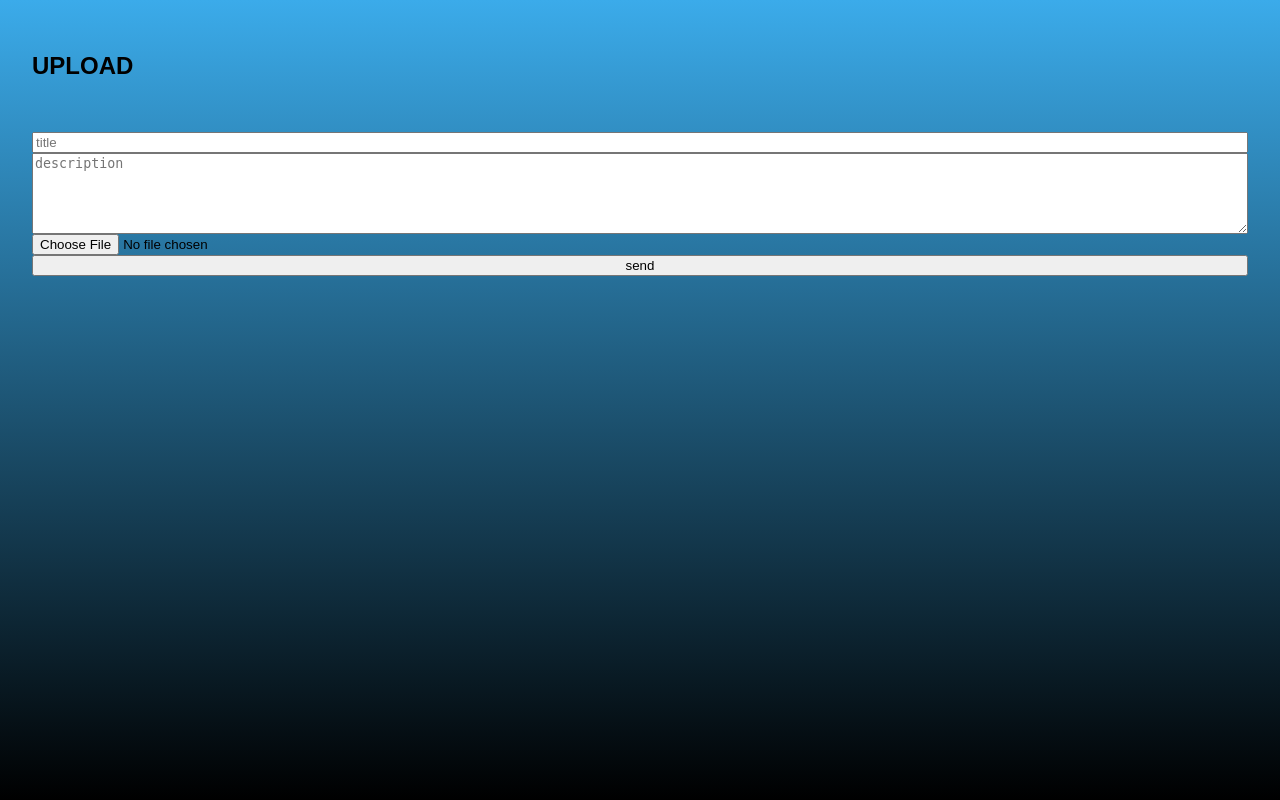
After one commit to Fifif17/wdpai, a PHP site: page /includes/views/addProject.php in a window 1280 px wide. The commit adds this page. Run offline with PHP 8.4, Linux system fonts and the light colour scheme.

Commit message:
added basic file upload form

```diff
--- a/Routing.php
+++ b/Routing.php
@@ -2,6 +2,7 @@
 
 require_once 'src/controllers/DefaultController.php';
 require_once 'src/controllers/SecurityController.php';
+require_once 'src/controllers/ProjectController.php';
 
 class Routing {
     public static $routes;
--- /dev/null
+++ b/includes/css/projects.css
@@ -0,0 +1,18 @@
+section {
+    display: grid;
+    grid-template-columns: repeat(3, 1fr);
+    grid-gap: 2em;
+    padding: 2em;
+    overflow: auto;
+}
+
+section.projectForm {
+    display: flex;
+    flex-direction: column;
+    justify-content: center;
+}
+
+.projectForm>form {
+    display: flex;
+    flex-direction: column;
+}
--- /dev/null
+++ b/includes/views/addProject.php
@@ -0,0 +1,36 @@
+<!DOCTYPE html>
+
+<head>
+
+
+<link rel="stylesheet" type="text/css" href="includes/css/style.css">
+<link rel="stylesheet" type="text/css" href="includes/css/projects.css">
+
+<title>LOGIN</title>
+
+
+</head>
+
+
+<body>
+
+<section class="projectForm">
+    <h1>UPLOAD</h1>
+    <form action="addProject" method="POST" ENCTYPE="multipart/form-data">
+        <?php if(isset($messages)) {
+            foreach ($messages as $message) {
+                echo $message;
+            }
+        }
+        ?>
+
+        <input name="title" type="text" placeholder="title">
+        <textarea name="description" rows="5" placeholder="description"></textarea>
+
+        <input name="file" type="file">
+        <button type="submit">send</button>
+    </form>
+</section>
+
+
+</body>
--- a/includes/views/login.php
+++ b/includes/views/login.php
@@ -7,7 +7,7 @@
 
 <body>
     <div class="container">
-        <div class="login-container">
+        <div class="loginContainer">
             <form class="login" action="login" method="POST">
                 <div class="messages">
                     <?php if(isset($messages)) {
--- a/index.php
+++ b/index.php
@@ -8,4 +8,6 @@ $path = parse_url($path, PHP_URL_PATH);
 Routing::get('', 'DefaultController');
 Routing::get('mainPage', 'DefaultController');
 Routing::get('login', 'SecurityController');
+Routing::get('addProject', 'ProjectController');
+
 Routing::run($path);
```
Also changed, not shown: src/controllers/ProjectController.php (added, +46 -0 lines), src/models/Project.php (added, +38 -0 lines), 1 other file.
